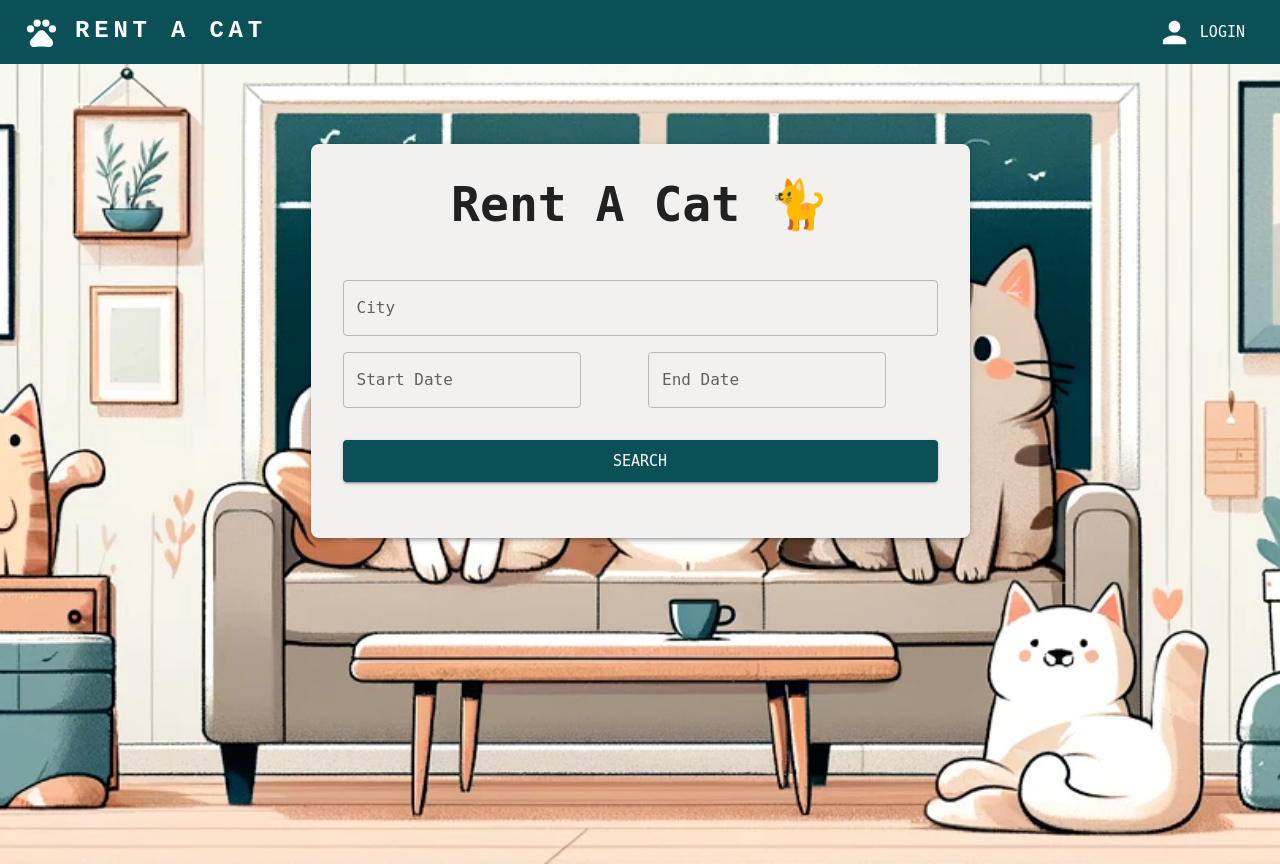
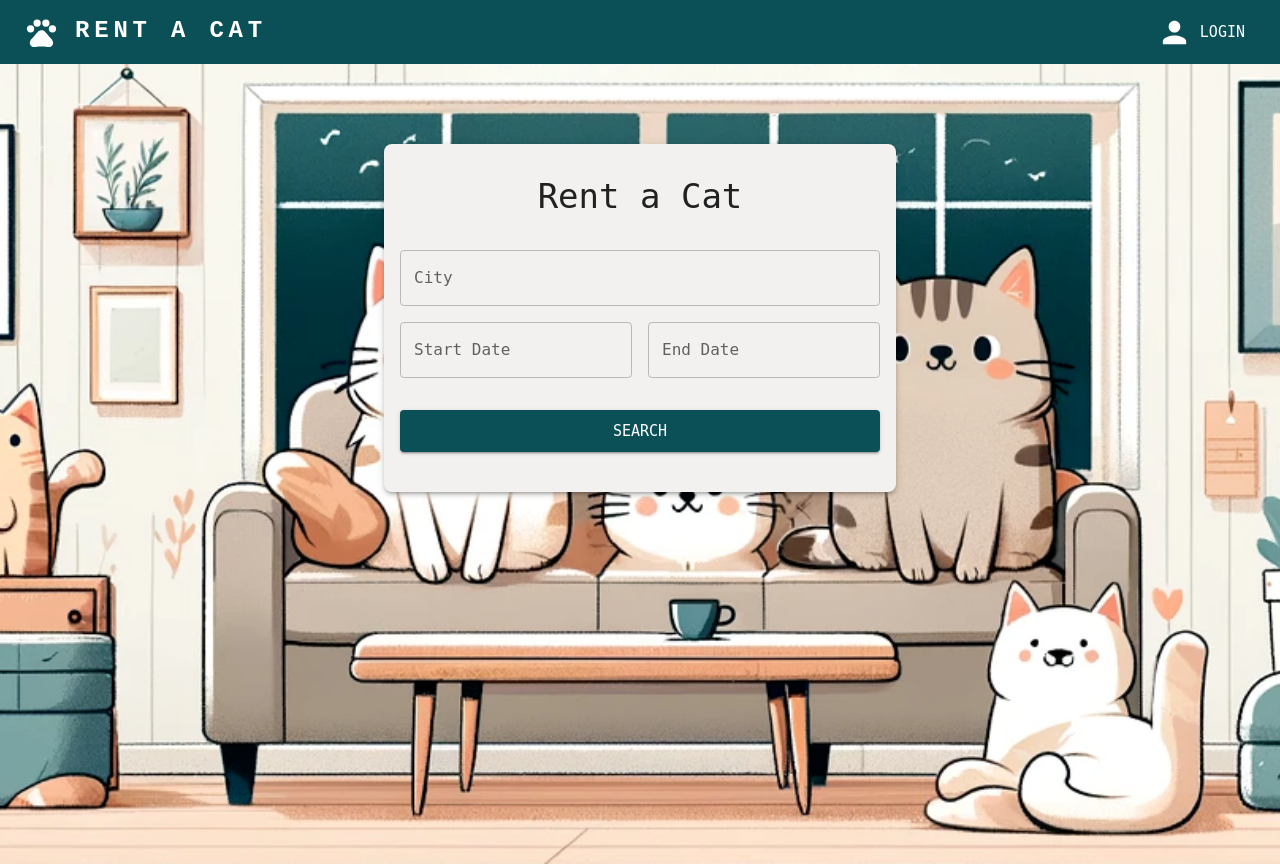
Before and after one commit to mirvasinikka/rent-a-cat-fe, a React (Vite) app: page / in a window 1280 px wide. Built offline with nearby package versions, Linux system fonts and the light colour scheme; a web font is replaced by a local one.

Commit message:
fix home page css

```diff
--- a/src/components/HomePage.jsx
+++ b/src/components/HomePage.jsx
@@ -1,7 +1,10 @@
 import { Box, Typography, Container, Grid } from '@mui/material';
 import CatSearch from './CatSearch';
+import { useTheme } from '@emotion/react';
 
-const HomePage = () => {
+function HomePage() {
+  const theme = useTheme();
+
   return (
     <Box
       sx={{
@@ -14,23 +17,28 @@ const HomePage = () => {
       }}
     >
       <Container sx={{ pt: 10 }}>
-        <Grid container justifyContent="center" alignItems="center">
-          <Grid item>
-            <Box sx={{ bgcolor: '#f2f1f0', boxShadow: 3, borderRadius: '8px', overflow: 'hidden', width: 'auto', mx: 'auto', pb: 3 }}>
-              <Typography
-                color="secondary"
-                variant="h3"
-                sx={{ marginTop: 4, marginBottom: 2, textAlign: 'center', fontWeight: 900, textTransform: 'capitalize' }}
-              >
-                Rent a Cat 🐈
-              </Typography>
-              <CatSearch sx={{ display: 'flex', flexDirection: 'column', alignItems: 'center', padding: 4 }} />
-            </Box>
-          </Grid>
-        </Grid>
+        <Box
+          sx={{
+            bgcolor: '#f2f1f0',
+            boxShadow: 3,
+            borderRadius: '8px',
+            overflow: 'hidden',
+            pb: 3,
+            [theme.breakpoints.up('md')]: {
+              ml: 40,
+              mr: 40,
+            },
+          }}
+        >
+          <Typography color="secondary" variant="h4" sx={{ marginTop: 4, marginBottom: 2, textAlign: 'center' }}>
+            Rent a Cat
+          </Typography>
+
+          <CatSearch sx={{ display: 'flex', flexDirection: 'column', alignItems: 'center', padding: 2 }} />
+        </Box>
       </Container>
     </Box>
   );
-};
+}
 
 export default HomePage;
```
